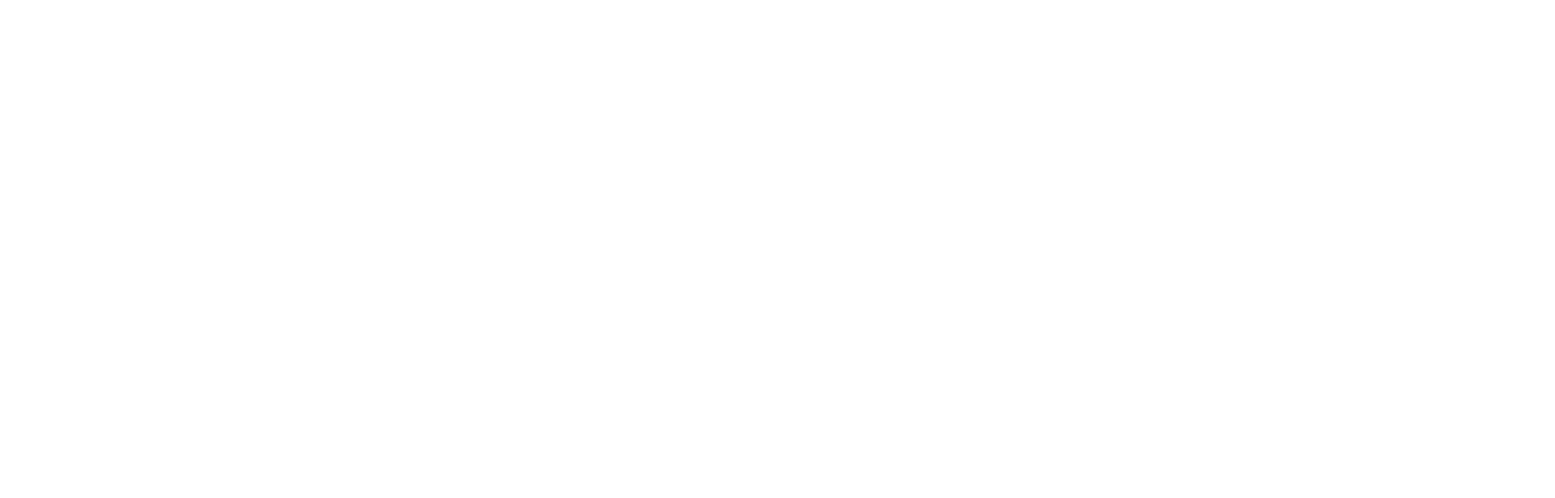
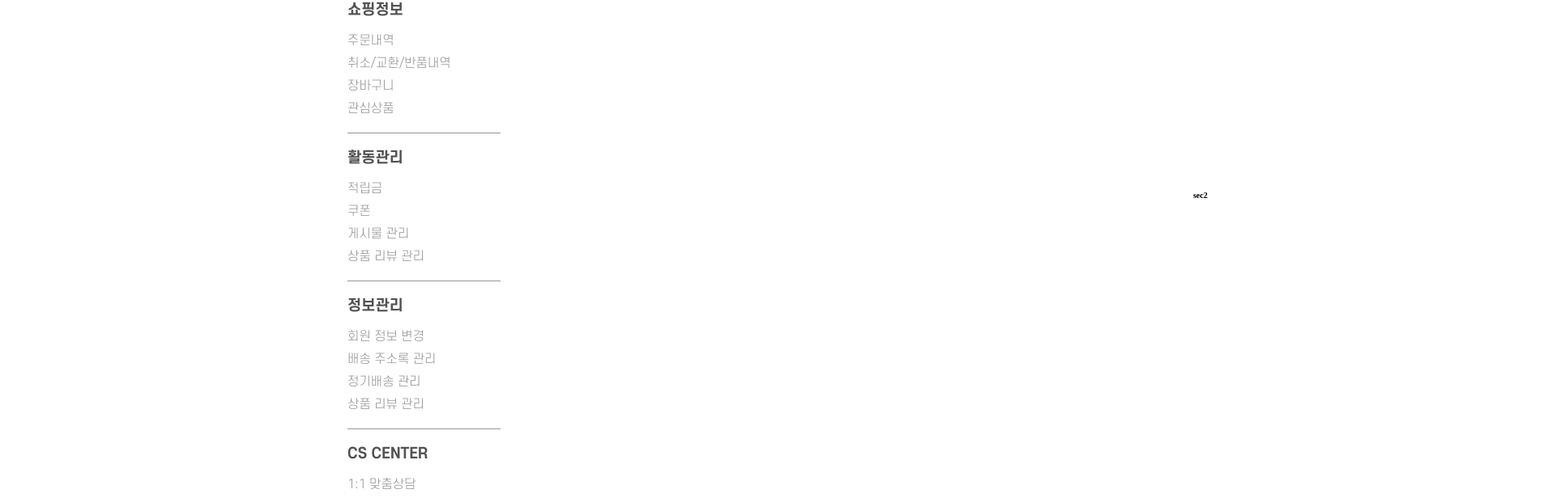
Before and after one commit to dlehdrb128/NongDam_Project, a React (Create React App) app in the folder frontend/: page /admin/mypage in a window 1280 px wide. Before the commit this address had no page. Shown: the part 360-976 px from the top of the page at 81% size, 1920 px wide, since content can reach past the window. Before the commit the page ends 800 px from the top, so only its background shows below. Built offline with nearby package versions, Linux system fonts and the light colour scheme.

Commit message:
마이페이지작업중

```diff
--- a/frontend/src/App/App.js
+++ b/frontend/src/App/App.js
@@ -16,6 +16,7 @@ import StoreOpenMain from '../Components/Yeonju/Components/StoreOpen/StoreOpenMa
 import FivedaysMakret from '../Components/SangHee/Components/FivedaysMarket/FivedaysMarket'
 import SignUp from '../Components/Geunsoo/Components/signUp';
 import NewProductMain from '../Components/Yeonju/Components/NewProduct/NewProductMain';
+import Mypage from '../Components/SangHee/Components/MyPage/MyPage'
 
 function App() {
   return (
@@ -36,6 +37,7 @@ function App() {
           <Route path='/cart' element={<CartMain />}></Route>
           <Route path='/FivedaysMakret' element={<FivedaysMakret />}></Route>
           <Route path='/admin/newproduct' element={<NewProductMain />}></Route>
+          <Route path='/admin/mypage' element={<Mypage />}></Route>
           <Route element={<Footer />} />
         </Route>
       </Routes>
--- /dev/null
+++ b/frontend/src/Components/SangHee/Components/MyPage/MyPage.js
@@ -0,0 +1,31 @@
+import styled from 'styled-components'
+import Mypagesec1 from './section/Mypagesec1';
+import Mypagesec2 from './section/Mypagesec2';
+
+const Main = styled.main`
+  width: inherit;
+  padding-top: 130px;
+  display: flex;
+  align-items: center;
+  justify-content: center;
+  & > div.sec_wrap {
+    width: 1062px;
+    position: relative;
+    display: flex;
+    align-items: center;
+    justify-content: space-between;
+  }
+`;
+
+const Mypage = () => {
+  return (
+    <Main>
+      <div className='sec_wrap'>
+        <Mypagesec1 />
+        <Mypagesec2 />
+      </div>
+    </Main>
+  )
+}
+
+export default Mypage
--- /dev/null
+++ b/frontend/src/Components/SangHee/Components/MyPage/section/Mypagesec1.js
@@ -0,0 +1,87 @@
+import { Link } from 'react-router-dom'
+import styled from 'styled-components'
+import Theme from '../../../../../theme/theme'
+
+const { fontSize_40, fontSize_15, fontSize_18, lightblack, gray } = Theme
+
+const Section1 = styled.div`
+  &>h1:nth-child(1){
+    font-family: SCD-6;
+    font-size: ${fontSize_40};
+    color: ${lightblack};
+    margin-bottom: 60px;
+  }
+  &>div{
+    width: 189px;
+    &>div{
+      border-top: 1px solid ${gray};
+      padding: 20px 0;
+      &>h2{
+        font-family: SCD-6;
+        font-size: ${fontSize_18};
+        color: ${lightblack};
+        margin-bottom: 17px;
+      }
+      &>div{
+        &>a{
+          font-family: SCD-3;
+          display: block;
+          font-size: ${fontSize_15};
+          margin-bottom: 9px;
+          color: ${gray};
+          cursor: pointer;
+        }
+        &>a:last-child{
+          margin-bottom: 0;
+        }
+      }
+    }
+    &>div:last-child{
+      padding: 20px 0 0;
+    }
+  }
+`
+const Mypagesec1 = () => {
+  return (
+    <Section1>
+      <h1>마이페이지</h1>
+      <div>
+        <div>
+          <h2>쇼핑정보</h2>
+          <div>
+            <Link>주문내역</Link>
+            <Link>취소/교환/반품내역</Link>
+            <Link to="/cart">장바구니</Link>
+            <Link>관심상품</Link>
+          </div>
+        </div>
+        <div>
+          <h2>활동관리</h2>
+          <div>
+            <Link>적립금</Link>
+            <Link>쿠폰</Link>
+            <Link>게시물 관리</Link>
+            <Link>상품 리뷰 관리</Link>
+          </div>
+        </div>
+        <div>
+          <h2>정보관리</h2>
+          <div>
+            <Link>회원 정보 변경</Link>
+            <Link>배송 주소록 관리</Link>
+            <Link>정기배송 관리</Link>
+            <Link>상품 리뷰 관리</Link>
+          </div>
+        </div>
+        <div>
+          <h2>CS CENTER</h2>
+          <div>
+            <Link>1:1 맞춤상담</Link>
+          </div>
+        </div>
+      </div>
+    </Section1>
+  )
+}
+
+export default Mypagesec1
--- /dev/null
+++ b/frontend/src/Components/SangHee/Components/MyPage/section/Mypagesec2.js
@@ -0,0 +1,12 @@
+import styled from 'styled-components'
+import Theme from '../../../../../theme/theme'
+
+const Mypagesec2 = () => {
+  return (
+    <>
+      <h1>sec2</h1>
+    </>
+  )
+}
+
+export default Mypagesec2
--- a/frontend/src/Components/Yeonju/Components/AdminMain.js
+++ b/frontend/src/Components/Yeonju/Components/AdminMain.js
@@ -144,11 +144,13 @@ const AdminMain = () => {
             <h1>정산</h1>
             <span>판매현황, 금액 관리</span>
           </div>
-          <div className="box">
-            <img src="/img/Admin_icon6.png" alt="icon"></img>
-            <h1>마이페이지</h1>
-            <span>나의 회원정보 수정</span>
-          </div>
+          <Link to="mypage">
+            <div className="box">
+              <img src="/img/Admin_icon6.png" alt="icon"></img>
+              <h1>마이페이지</h1>
+              <span>나의 회원정보 수정</span>
+            </div>
+          </Link>
         </StoreIconMainBox>
       </div>
     </MainBox>
--- a/frontend/src/theme/theme.js
+++ b/frontend/src/theme/theme.js
@@ -17,6 +17,9 @@ const Theme = {
   fontSize_25: '2.5rem',
   fontSize_20: '2rem',
   fontSize_45: '4.5rem',
+  fontSize_15: '1.5rem',
+  fontSize_18: '1.8rem',
+  fontSize_13: '1.3rem',
   btnTransition: 'ease-in 0.3s',
 };
 
```
